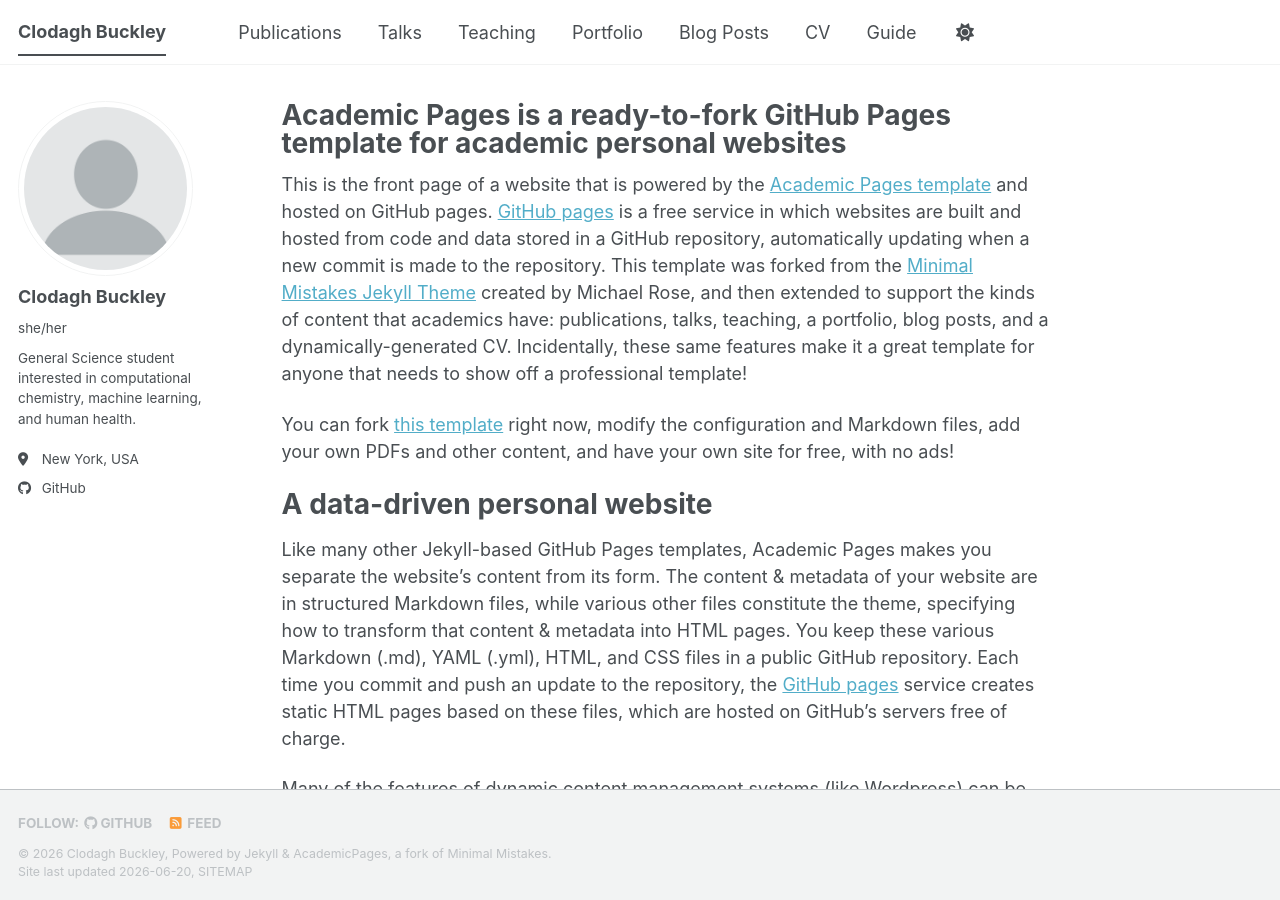
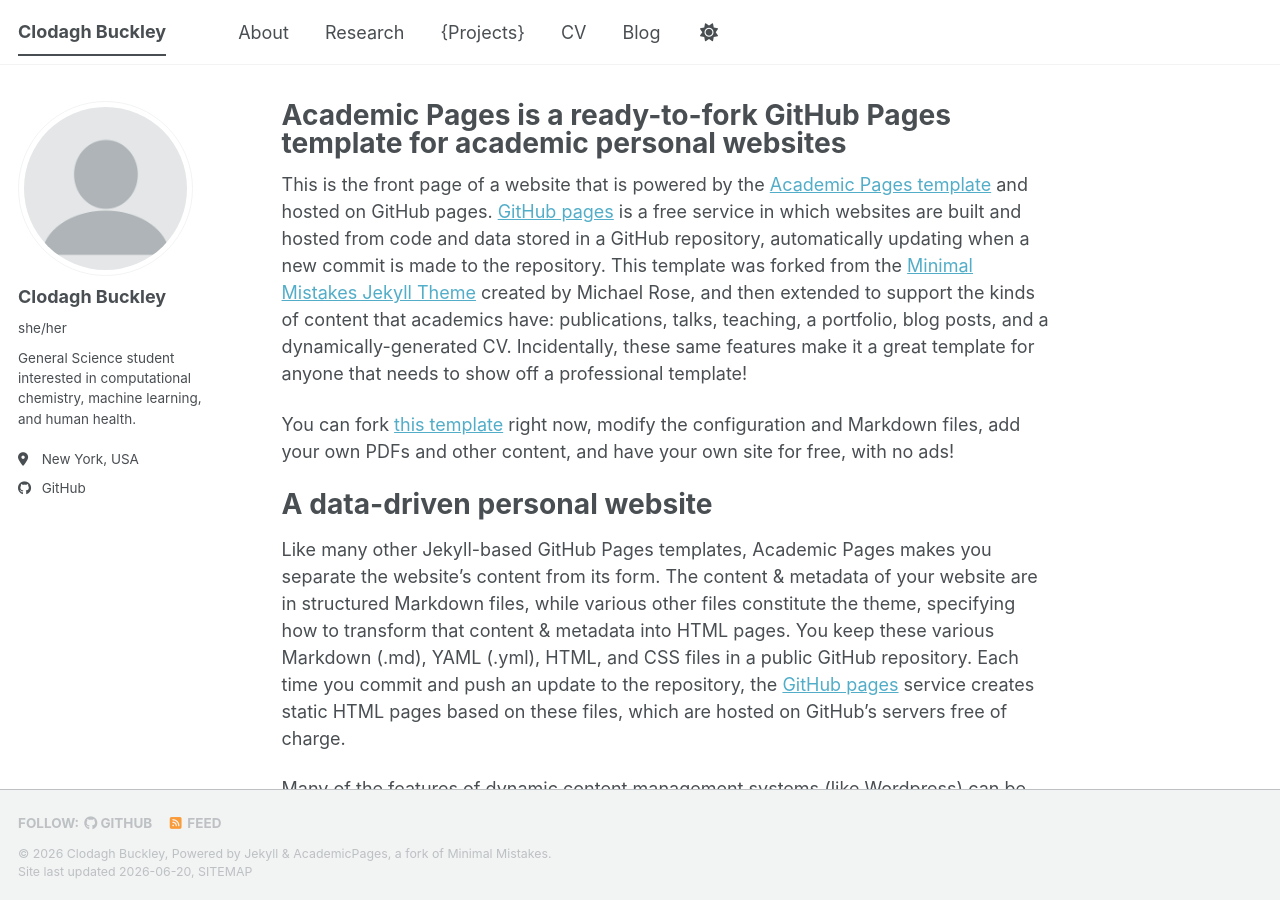
Before and after one commit to clodaghbuckley/clodaghbuckley.github.io, a Jekyll site: the page built from _pages/about.md, in a window 1280 px wide and 900 px high. Built offline with Jekyll 4.4.1, drawn with Linux system fonts in a browser that asks for light colours; a script bundle is joined from its source files by our own code; library files that are not in the unit come from our copies.

Commit message:
Update navigation

```diff
--- a/_data/navigation.yml
+++ b/_data/navigation.yml
@@ -8,26 +8,17 @@
 #      Markdown formatted page while the second is generated using JSON.
 
 main:
-  - title: "Publications"
-    url: /publications/
+  - title: "About"
+    url: /
 
-  - title: "Talks"
-    url: /talks/
+  - title: "Research"
+    url: /researcj/
 
-  - title: "Teaching"
-    url: /teaching/
-
-  - title: "Portfolio"
-    url: /portfolio/
-
-  - title: "Blog Posts"
-    url: /year-archive/
+  - title: "{Projects}"
+    url: /projects/
 
   - title: "CV"
     url: /cv/
 
-  # - title: "CV"
-  #   url: /cv-json/
-
-  - title: "Guide"
-    url: /markdown/
+  - title: "Blog"
+    url: /year-archive/
```
